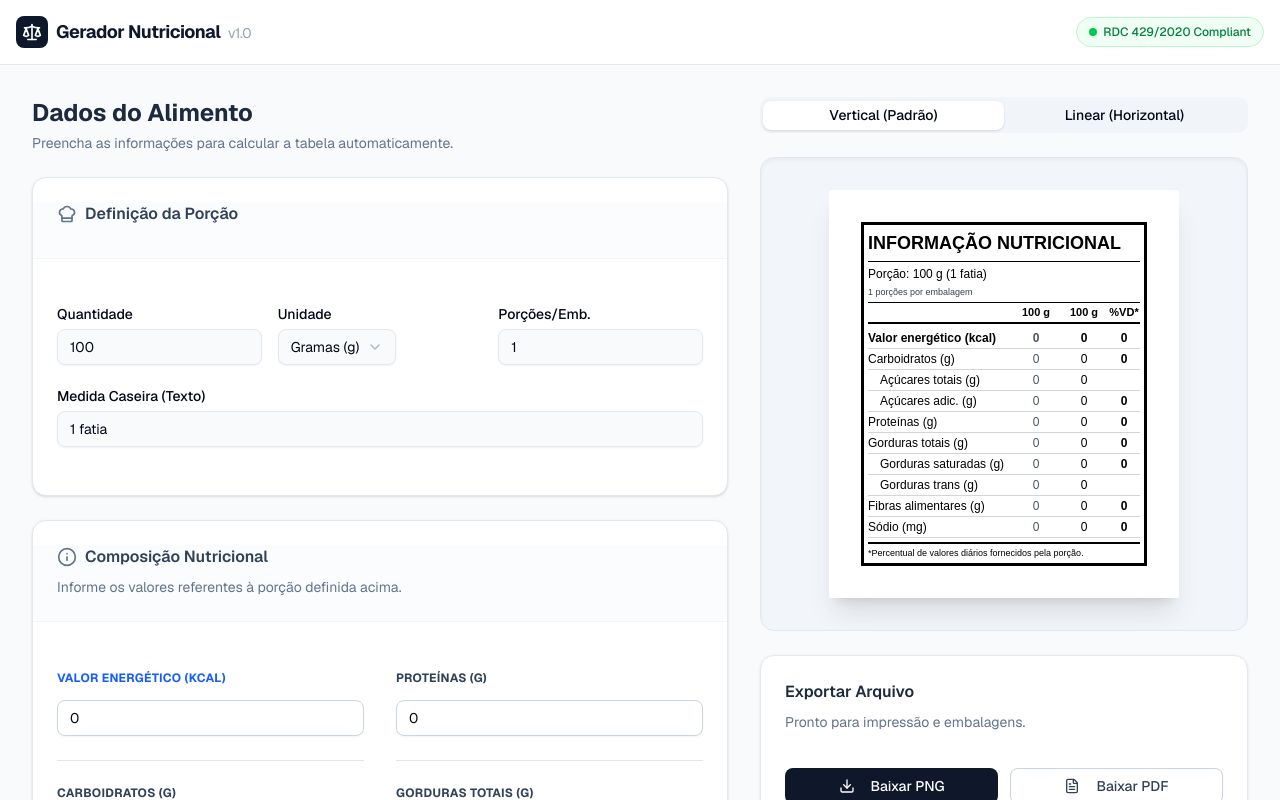
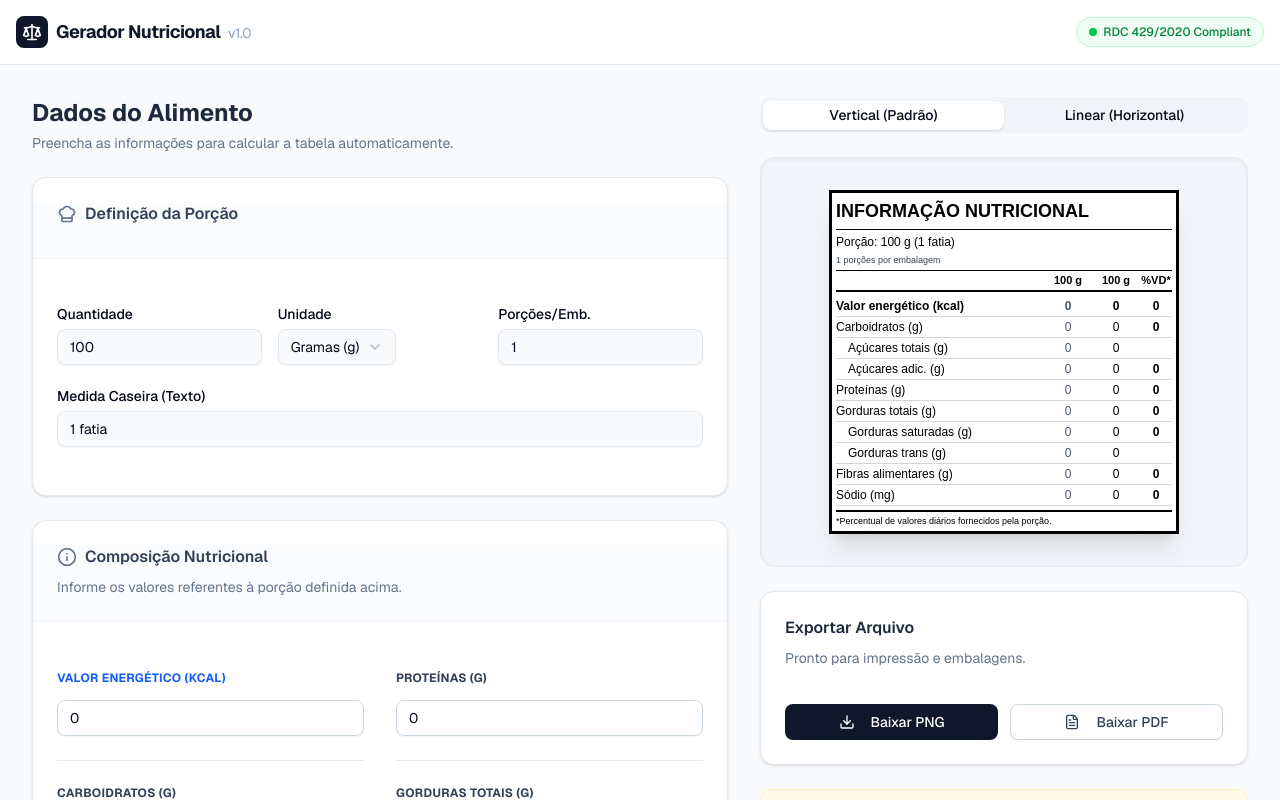
Before and after one commit to weszzy/tabela-nutricional, a Next.js app: page / in a window 1280 px wide. Shown: the top 800 px of the page. Built offline with nearby package versions, Linux system fonts and the light colour scheme.

Commit message:
fixed nutritional table padding

```diff
--- a/src/components/NutritionalTable.tsx
+++ b/src/components/NutritionalTable.tsx
@@ -51,7 +51,7 @@ export const NutritionalTable = memo(({ data, id, layout = "vertical" }: Props)
         return (
             <div
                 id={id}
-                className="bg-white p-6 w-full font-sans text-black mx-auto leading-tight select-none"
+                className="bg-white w-full font-sans text-black mx-auto leading-tight select-none"
                 style={{ fontFamily: 'Arial, Helvetica, sans-serif' }}
             >
                 <div className="border-[3px] border-black p-3 text-sm">
@@ -92,7 +92,7 @@ export const NutritionalTable = memo(({ data, id, layout = "vertical" }: Props)
     return (
         <div
             id={id}
-            className="bg-white p-8 min-w-[350px] w-fit font-sans text-black mx-auto leading-none select-none"
+            className="bg-white min-w-[350px] w-fit font-sans text-black mx-auto leading-none select-none"
             style={{ fontFamily: 'Arial, Helvetica, sans-serif' }}
         >
             <div className="border-[3px] border-black p-1">
```
